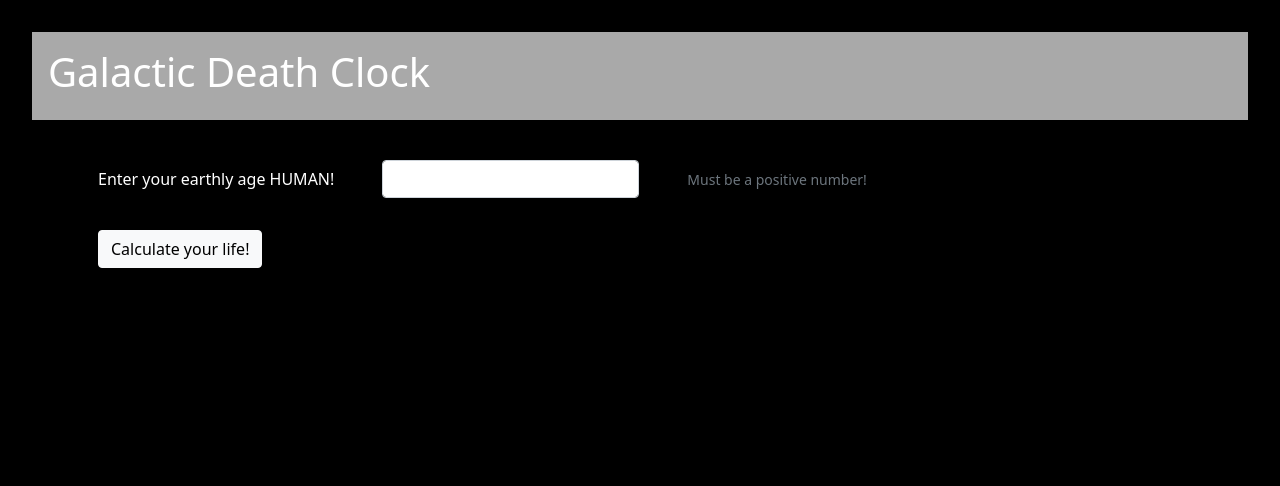
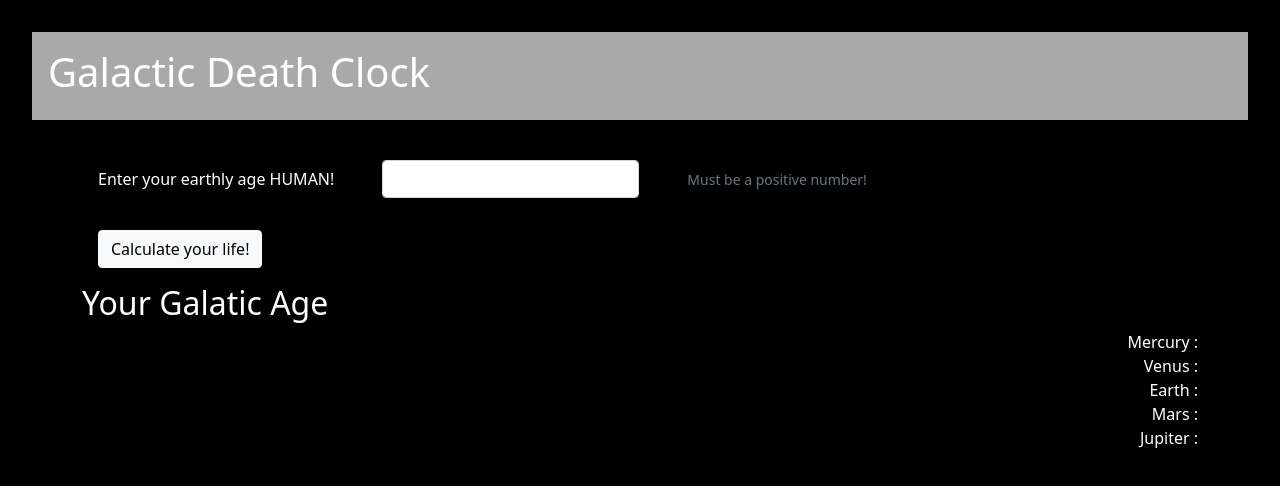
Before and after one commit to ArthurEOrtiz/Super-Galactic-Age-Calculator, a website built with webpack: page src/index.html in a window 1280 px wide. Built offline with nearby package versions, Linux system fonts and the light colour scheme.

Commit message:
ux/ui
add more code to deploy business logic

```diff
--- a/src/css/styles.css
+++ b/src/css/styles.css
@@ -9,3 +9,9 @@ header {
   padding: 1rem;
   background-color: darkgray;
 }
+
+ul {
+  text-align: right;
+  text-justify: inter-word;
+  list-style-type: none;
+}
--- a/src/index.html
+++ b/src/index.html
@@ -10,7 +10,7 @@
   <form id="userInputForm">
     <div class="row p-3 g-5 align-items-center">
       <div class="col-auto">
-        <label for="userInput" class="col-form-label">Enter your earthly age HUMAN!</label>
+        <la=-09el for="userInput" class="col-form-label">Enter your earthly age HUMAN!</label>
       </div>
       <div class="col-auto">
         <input type="number" min="1" id="userAge" class="form-control">
@@ -25,9 +25,17 @@
     <div class="p-3">
     <button type="submit" class="btn btn-light">Calculate your life!</button>
     </div>
-
   </form>
-
+  </div>
+  <div id="result" class="container">
+    <h2>Your Galatic Age</h2>
+    <ul>
+      <li>Mercury : <span id="mercuryAge"></span></li>
+      <li>Venus : <span id="venusAge"></span></li>
+      <li>Earth : <span id="earthAge"></span></li>
+      <li>Mars : <span id="marsAge"></span></li>
+      <li>Jupiter :  <span id="jupiterAge"></span></li>
+    </ul>
   </div>
 </body>
 </html>
```
Also changed, not shown: __tests__/human.test.js (+0 -54 lines).
